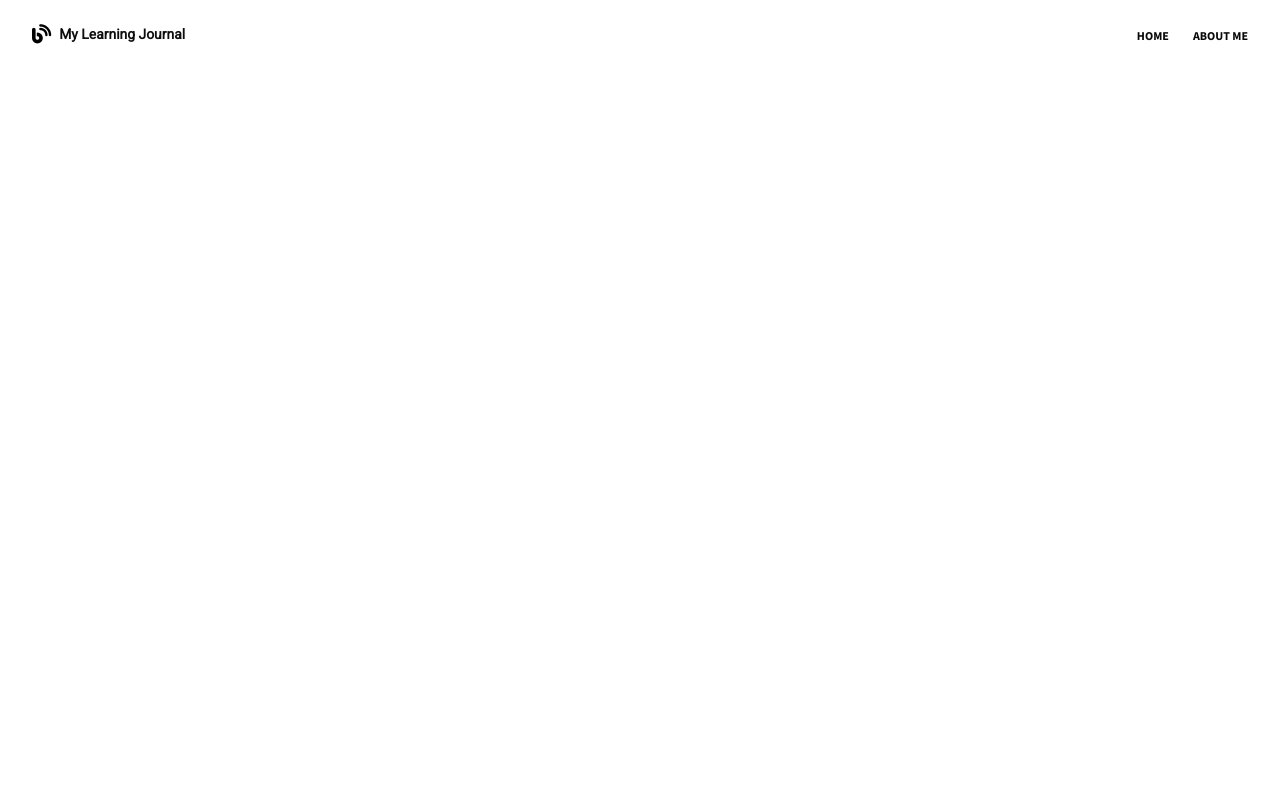
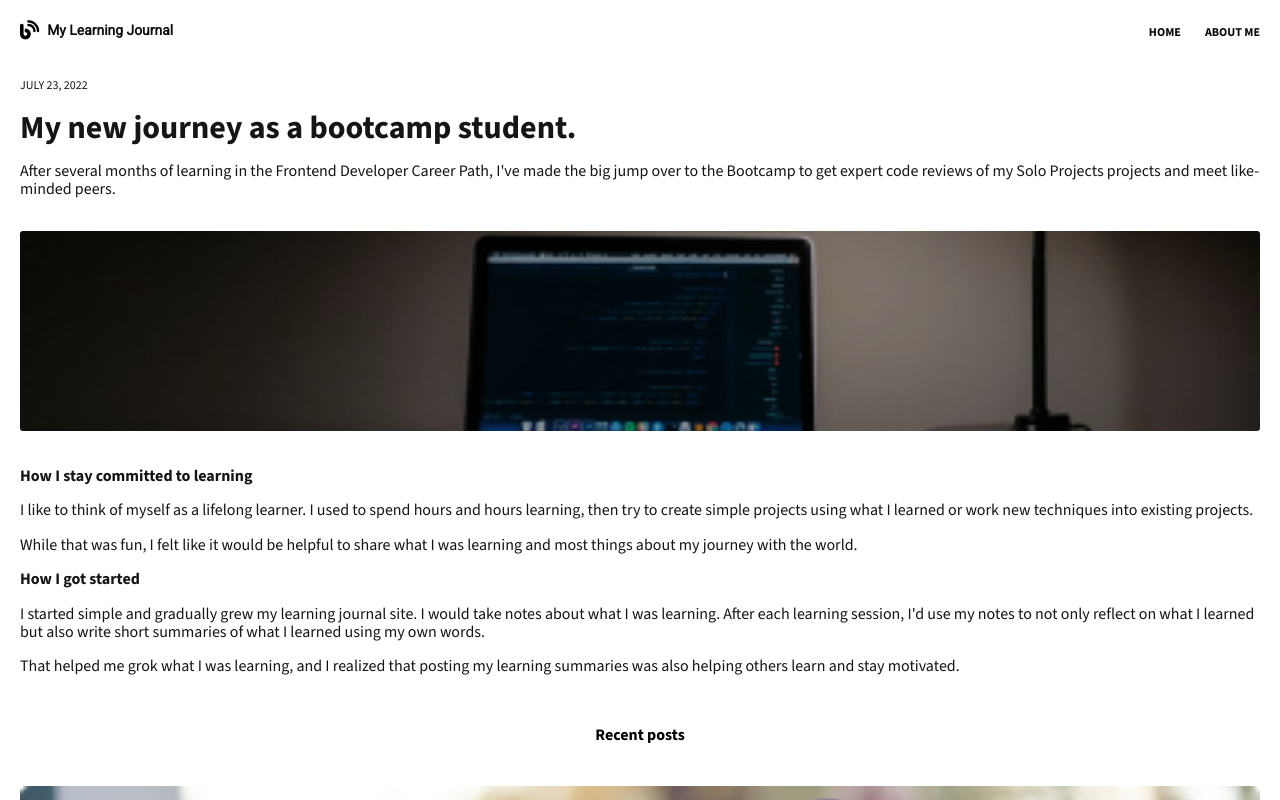
Before and after one commit to SGM-dev/learning-journal, a plain HTML site: page pages/article.html in a window 1280 px wide. Shown: the top 800 px of the page. Drawn offline with nearby package versions, Linux system fonts and the light colour scheme.

Commit message:
update blog article

```diff
--- a/css/style.css
+++ b/css/style.css
@@ -14,7 +14,7 @@ body {
 /* HEADER */
 
 header {
-  padding: 1.5em 2em;
+  padding: 1.25em;
   display: flex;
   justify-content: space-between;
   text-align: center;
@@ -111,7 +111,7 @@ nav ul {
   display: flex;
   flex-direction: column;
   flex-wrap: wrap;
-  padding: 1.25em;
+  padding: 1.25em 0;
   justify-content: center;
   margin: 0;
   text-align: start;
@@ -131,6 +131,7 @@ nav ul {
   font-size: 0.875rem;
   font-style: normal;
   font-weight: 400;
+  text-transform: uppercase;
 }
 
 .article-title {
@@ -188,3 +189,65 @@ footer {
   font-weight: 400;
   margin: 0;
 }
+
+/* BLOG */
+
+.blog-container {
+  margin: 1.25em;
+}
+
+.blog-date {
+  color: #151515;
+  font-size: 0.75rem;
+  font-weight: 400;
+  margin: 0;
+}
+
+.blog-title {
+  color: #151515;
+  font-size: 2rem;
+  font-weight: 700;
+  margin-top: 0.5em;
+  margin-bottom: 0;
+}
+
+.blog-subtitle {
+  color: #151515;
+  font-size: 1rem;
+  font-weight: 400;
+  margin-bottom: 2em;
+}
+
+.blog-image {
+  width: 100%;
+  max-height: 200px;
+  object-fit: cover;
+  border-radius: 3px;
+}
+
+.blog-content {
+  margin: 2em 0 3em;
+}
+
+.blog-content p {
+  color: #151515;
+  font-size: 1rem;
+  font-weight: 400;
+}
+
+.blog-content strong {
+  color: #151515;
+  font-size: 1rem;
+  font-weight: 700;
+}
+
+/* RECENT POSTS */
+
+.recent-title {
+  color: #000;
+  text-align: center;
+  font-size: 1rem;
+  font-style: normal;
+  font-weight: 700;
+  line-height: normal;
+}
--- a/pages/article.html
+++ b/pages/article.html
@@ -32,10 +32,103 @@
       </div>
       <nav class="menu">
         <ul>
-          <li><a id="home" class="menu-item" href="#">Home</a></li>
+          <li><a id="home" class="menu-item" href="/index.html">Home</a></li>
           <li><a id="about" class="menu-item" href="#">About Me</a></li>
         </ul>
       </nav>
     </header>
+    <main class="blog-container">
+      <article>
+        <p class="blog-date">JULY 23, 2022</p>
+        <h1 class="blog-title">My new journey as a bootcamp student.</h1>
+        <p class="blog-subtitle">
+          After several months of learning in the Frontend Developer Career
+          Path, I've made the big jump over to the Bootcamp to get expert code
+          reviews of my Solo Projects projects and meet like-minded peers.
+        </p>
+        <img
+          class="blog-image"
+          src="/images/article-image-hero.png"
+          alt="coding
+        on a laptop during the evening"
+        />
+        <section class="blog-content">
+          <p><strong>How I stay committed to learning</strong></p>
+
+          <p>
+            I like to think of myself as a lifelong learner. I used to spend
+            hours and hours learning, then try to create simple projects using
+            what I learned or work new techniques into existing projects.
+          </p>
+          <p>
+            While that was fun, I felt like it would be helpful to share what I
+            was learning and most things about my journey with the world.
+          </p>
+
+          <p><strong>How I got started</strong></p>
+          <p>
+            I started simple and gradually grew my learning journal site. I
+            would take notes about what I was learning. After each learning
+            session, I'd use my notes to not only reflect on what I learned but
+            also write short summaries of what I learned using my own words.
+          </p>
+          <p>
+            That helped me grok what I was learning, and I realized that posting
+            my learning summaries was also helping others learn and stay
+            motivated.
+          </p>
+        </section>
+      </article>
+      <section class="recent-posts">
+        <h4 class="recent-title">Recent posts</h4>
+        <article class="article-container">
+          <img
+            class="article-image"
+            src="/images/article-image-03.png"
+            alt="A
+          laptop with code editor open, on a table"
+          />
+          <span class="article-date">July 23, 2022</span>
+          <h2 class="article-title">Blog one</h2>
+          <p class="article-body-preview">
+            I'm excited to start a new learning journey as a Scrimba Bootcamp
+            student! After several months of learning in the Frontend Developer
+            Career Path.
+          </p>
+        </article>
+        <article class="article-container">
+          <img
+            class="article-image"
+            src="/images/article-image-02.png"
+            alt="A hand holding a lightbulb in front of the horizon"
+          />
+          <span class="article-date">July 23, 2022</span>
+          <h2 class="article-title">Blog two</h2>
+          <p class="article-body-preview">
+            I'm excited to start a new learning journey as a Scrimba Bootcamp
+            student! After several months of learning in the Frontend Developer
+            Career Path.
+          </p>
+        </article>
+        <article class="article-container">
+          <img
+            class="article-image"
+            src="/images/article-image-01.png"
+            alt="Browsing web on laptop at a coffee shop"
+          />
+          <span class="article-date">July 23, 2022</span>
+          <h2 class="article-title">Blog three</h2>
+          <p class="article-body-preview">
+            I'm excited to start a new learning journey as a Scrimba Bootcamp
+            student! After several months of learning in the Frontend Developer
+            Career Path.
+          </p>
+        </article>
+      </section>
+    </main>
+    <footer>
+      <p class="footer-title">My Learning Journal</p>
+      <p class="footer-copyright">Copyright ©2022</p>
+    </footer>
   </body>
 </html>
```
Also changed, not shown: index.html (+1 -1 lines).
